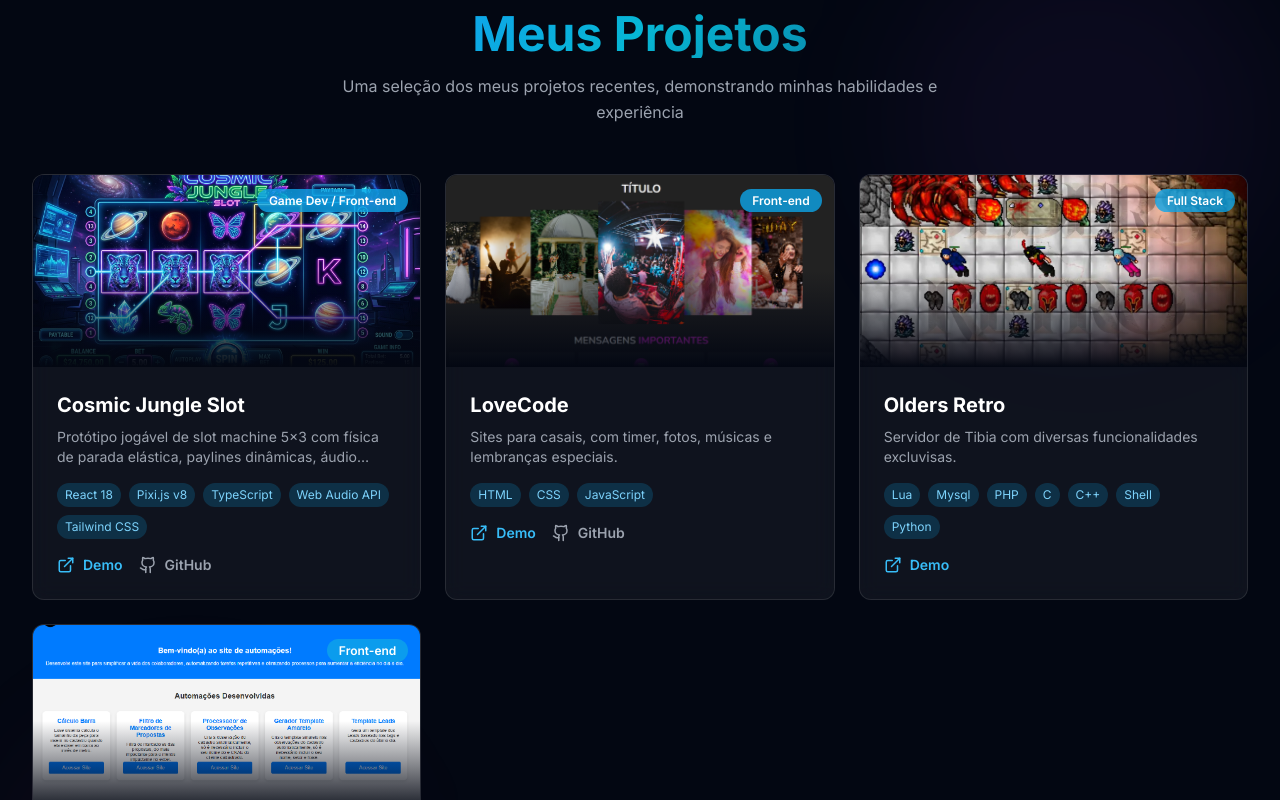
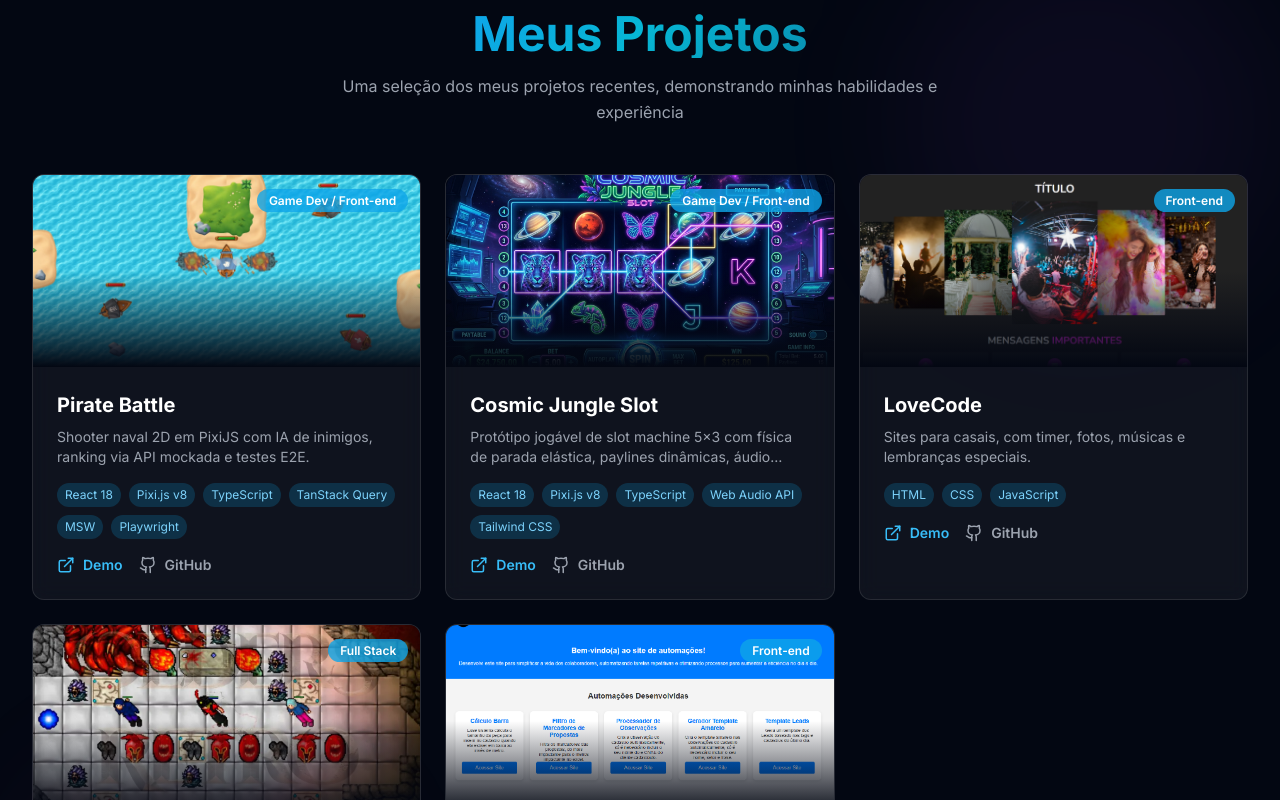
Before and after one commit to yuriown/PORTFOLIO-DEV, a React (Vite) app: page / in a window 1280 px wide. Shown: the part 2665-3465 px from the top of the page. Built offline with nearby package versions, Linux system fonts and the light colour scheme.

Commit message:
feat: add Pirate Battle to projects
- New project card (React, PixiJS v8, TypeScript, TanStack Query, MSW, Playwright)
- Gameplay screenshot captured from the live build
- Descriptions in PT, EN and ES; completed projects count updated to 5

```diff
--- a/src/data/languageData.js
+++ b/src/data/languageData.js
@@ -52,6 +52,7 @@ export const translations = {
       demoLabel: 'Demo',
       githubLabel: 'GitHub',
       projectDescriptions: {
+        5: 'Shooter naval 2D em PixiJS com IA de inimigos, ranking via API mockada e testes E2E.',
         4: 'Protótipo jogável de slot machine 5x3 com física de parada elástica, paylines dinâmicas, áudio sintetizado e WebSocket mock.',
         1: 'Sites para casais, com timer, fotos, músicas e lembranças especiais.',
         2: 'Servidor de Tibia com diversas funcionalidades excluvisas.',
@@ -165,6 +166,7 @@ export const translations = {
       demoLabel: 'Demo',
       githubLabel: 'GitHub',
       projectDescriptions: {
+        5: '2D naval shooter in PixiJS with enemy AI, a mocked ranking API and E2E tests.',
         4: 'Playable 5x3 slot machine prototype featuring realistic reel spring physics, dynamic paylines, procedural audio, and mock WebSocket.',
         1: 'Sites for couples, with timer, photos, music, and special memories.',
         2: 'Tibia server with exclusive features.',
@@ -277,6 +279,7 @@ export const translations = {
       demoLabel: 'Demo',
       githubLabel: 'GitHub',
       projectDescriptions: {
+        5: 'Shooter naval 2D en PixiJS con IA de enemigos, ranking con API simulada y pruebas E2E.',
         4: 'Prototipo jugable de tragamonedas 5x3 con física de carretes, líneas de pago dinámicas, audio sintetizado y simulación WebSocket.',
         1: 'Sitios para parejas, con temporizador, fotos, música y recuerdos especiales.',
         2: 'Servidor de Tibia con diversas funcionalidades exclusivas.',
--- a/src/data/portfolioData.js
+++ b/src/data/portfolioData.js
@@ -1,4 +1,5 @@
 import jungleSlotImage from '../jungle-slot.png';
+import pirateBattleImage from '../pirate-battle.jpg';
 import photoUser from '../photo_user.png';
 import cvFile from '../CV.pdf';
 import loveCodeImage from '../lovecode-site.png';
@@ -35,7 +36,7 @@ export const portfolioData = {
       },
       {
         label: "Projetos Concluídos",
-        value: "4",
+        value: "5",
       },
       {
         label: "Clientes Satisfeitos",
@@ -128,6 +129,18 @@ export const portfolioData = {
 
   // ========== PROJETOS ==========
   projects: [
+    {
+      id: 5,
+      title: "Pirate Battle",
+      description: "Shooter naval 2D com PixiJS v8: simulação determinística, IA de inimigos, ranking com API mockada (MSW) e 84 testes E2E com Playwright e CI.",
+      image: pirateBattleImage,
+      technologies: ["React 18", "Pixi.js v8", "TypeScript", "TanStack Query", "MSW", "Playwright"],
+      category: "Game Dev / Front-end",
+      links: {
+        demo: "https://pirate-battle-plum.vercel.app/",
+        github: "https://github.com/yuriown/pirate-battle",
+      },
+    },
     {
       id: 4,
       title: "Cosmic Jungle Slot",
```
Also changed, not shown: src/pirate-battle.jpg (added).
